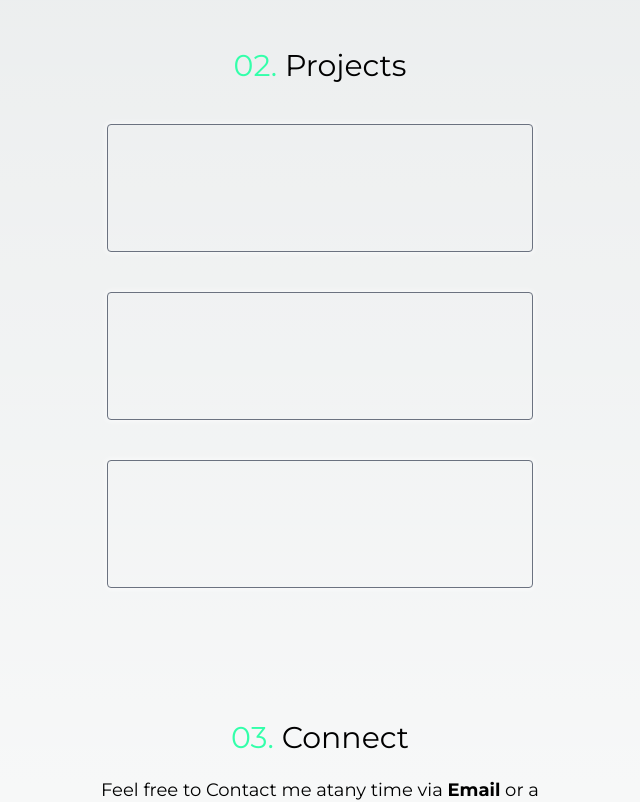
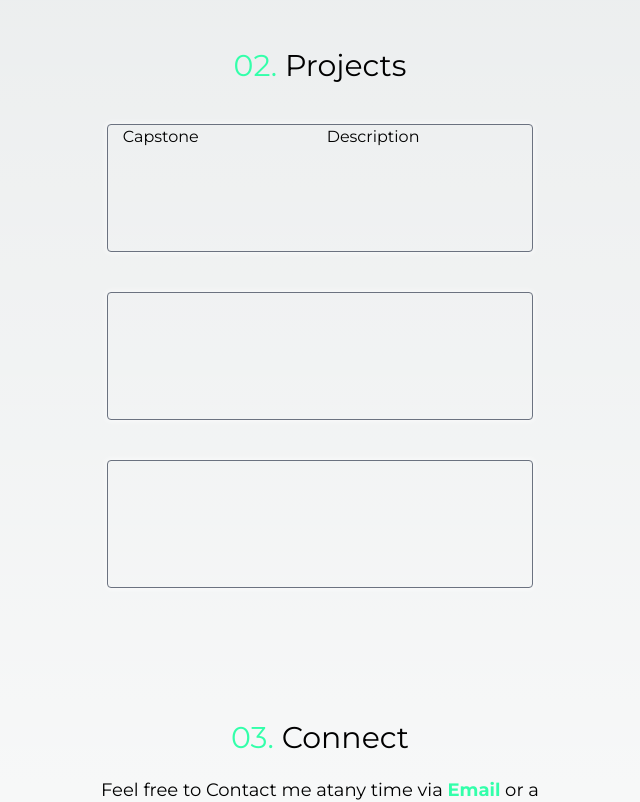
Before and after one commit to Isaacm1210/Portfolio-v2, a Next.js app: page / in a window 1280 px wide. Shown: the part 1680-2482 px from the top of the page, without its empty margins (320-960 px from the left). Built offline with nearby package versions, Linux system fonts and the light colour scheme.

Commit message:
added animated cursor

```diff
--- a/app/components/cursor.tsx
+++ b/app/components/cursor.tsx
@@ -1,6 +1,17 @@
-export default function Cursor(){
+"use client";
+
+import { useMouse } from "@/hooks/mouse-state";
+
+export default function Cursor() {
+    const { position } = useMouse();
+
     return (
-        <>
-        </>
+        <div style={{
+            left: `${position.x}px`,
+            top: `${position.y}px`
+
+        }}
+            className="fixed z-50 transition will-change-transform ease-out -translate-x-1/2 -translate-y-1/2 duration-100 pointer-events-none h-6 w-6 border rounded-full border-white">
+            </div>
     )
 }
--- a/app/page.tsx
+++ b/app/page.tsx
@@ -2,9 +2,13 @@ import Image from "next/image";
 import NavBar from "./ui/nav-bar";
 import Socials from "./ui/social";
 import Content from "./ui/content";
+import Cursor from "./components/cursor";
 export default function Home() {
   return (
+    <>
+    <Cursor />
       <div className="min-w-80">
+
         <NavBar />
         <Socials />
         <main className="bg-main-gradient">
@@ -12,5 +16,6 @@ export default function Home() {
 
         </main>
       </div>
+    </>
   );
 }
--- a/app/ui/content/connect.tsx
+++ b/app/ui/content/connect.tsx
@@ -3,7 +3,7 @@ export default function Connect() {
         <section id="connect" className="w-2/5 min-w-80 h-128h m-auto pt-20 min-h-2xl">
             <h2 className="text-3xl font-medium text-center"><span className="text-green">03. </span>Connect</h2>
             <div className="my-5 text-lg">
-                <p className="text-center my-1">Feel free to Contact me atany time via  <b><a className="hover:text-green hover:cursor-pointer" href="mailto:1210Mhamed@gmail.com" target="_blank">Email</a></b> or a message on <b><a className="hover:text-green hover:cursor-pointer" href="https://www.linkedin.com/in/is-haq-m-hamed-a0402b1b7/" target="_blank">LinkedIn</a></b>!</p>
+                <p className="text-center my-1">Feel free to Contact me atany time via  <b><a className="text-green hover:text-white hover:cursor-pointer" href="mailto:1210Mhamed@gmail.com" target="_blank">Email</a></b> or a message on <b><a className="text-green hover:text-white hover:cursor-pointer" href="https://www.linkedin.com/in/is-haq-m-hamed-a0402b1b7/" target="_blank">LinkedIn</a></b>!</p>
                 <p className="text-center my-1">I will get back to you as soon as possible.</p>
             </div>
             <div className="flex justify-evenly my-24">
--- a/app/ui/content/projects.tsx
+++ b/app/ui/content/projects.tsx
@@ -2,8 +2,13 @@ export default function Projects(){
     return (
         <section id="projects" className="h-128h m-auto pt-32 w-2/5 min-w-80 min-h-2xl">
             <h2 className="text-3xl font-medium text-center"><span className="text-green">02. </span>Projects</h2>
-            <div className="w-10/12 h-32 border-gray-500 rounded border m-auto my-10 bg-white-2 shadow-glow">
-
+            <div className="w-10/12 h-32 border-gray-500 rounded border m-auto my-10 bg-white-2 shadow-glow flex justify-evenly">
+                <div className="w-1/4 text-center">
+                    Capstone
+                </div>
+                <div className="w-3/4 text-center">
+                    Description
+                </div>
             </div>
             <div className="w-10/12 h-32 border-gray-500 rounded border m-auto my-10 bg-white-2 shadow-glow">
 
--- /dev/null
+++ b/hooks/mouse-state.tsx
@@ -0,0 +1,25 @@
+import { MouseCoords } from "@/types/position";
+import { useState, useEffect } from "react";
+type MouseHoverEvent = MouseEvent & { path: HTMLCollection };
+
+const useMousePosition = () => {
+    const [position, setPosition] = useState<MouseCoords>({ x: 0, y: 0 });
+
+    useEffect(() => {
+            const handleMouseMove = (({ clientX: x, clientY: y }: MouseHoverEvent) => {
+                setPosition({ x, y });
+            }) as (event: MouseEvent) => void;
+
+            window.addEventListener("mousemove", handleMouseMove);
+            return () => window.addEventListener("mousemove", handleMouseMove)
+    });
+
+    return { position };
+};
+
+
+export const useMouse = () => {
+    const { position } = useMousePosition();
+
+    return { position };
+}
--- a/tailwind.config.ts
+++ b/tailwind.config.ts
@@ -14,7 +14,8 @@ const config: Config = {
           "conic-gradient(from 180deg at 50% 50%, var(--tw-gradient-stops))",
         "blueGradient": "radial-gradient(circle, rgba(0, 217, 255, 0.377) 5%, rgba(0, 0, 0, 0) 80%)",
         "main-gradient": "radial-gradient(circle at 30% bottom, rgba(255, 191, 14, 0.1) , rgba(0, 0, 0, 0) 12%), radial-gradient(circle at 50% 95%,rgba(14, 227, 255, 0.1) , rgba(0, 0, 0, 0) 12%), radial-gradient(circle at 70% 100%,rgba(255, 14, 223, 0.1) , rgba(0, 0, 0, 0) 12%), radial-gradient(circle at 30% top, rgba(255, 191, 14, 0.1) , rgba(0, 0, 0, 0) 14%), radial-gradient(circle at 50% 5%,rgba(14, 227, 255, 0.1) , rgba(0, 0, 0, 0) 14%), radial-gradient(circle at 70% top,rgba(255, 14, 223, 0.1) , rgba(0, 0, 0, 0) 14%)",
-        "section-gradient": "radial-gradient(circle at 45% 40%, rgba(255, 191, 14, 0.1) , rgba(0, 0, 0, 0) 25%), radial-gradient(circle at 55% 40%, rgba(14, 227, 255, 0.1) , rgba(0, 0, 0, 0) 25%),radial-gradient(circle at center 60%, rgba(255, 14, 223, 0.1) , rgba(0, 0, 0, 0) 25%)"
+        "section-gradient": "radial-gradient(circle at 45% 40%, rgba(255, 191, 14, 0.1) , rgba(0, 0, 0, 0) 25%), radial-gradient(circle at 55% 40%, rgba(14, 227, 255, 0.1) , rgba(0, 0, 0, 0) 25%),radial-gradient(circle at center 60%, rgba(255, 14, 223, 0.1) , rgba(0, 0, 0, 0) 25%)",
+        "cursor": "radial-gradient(circle at center, rgba(255,255,255, 0.1), rgba(0, 0, 0, 0)50%)"
       },
       colors: {
         transparent: 'transparent',
--- /dev/null
+++ b/types/position.ts
@@ -0,0 +1,4 @@
+export type MouseCoords = {
+    x: number;
+    y: number;
+}
```
Lines whose indentation alone changed are shown as unchanged.
